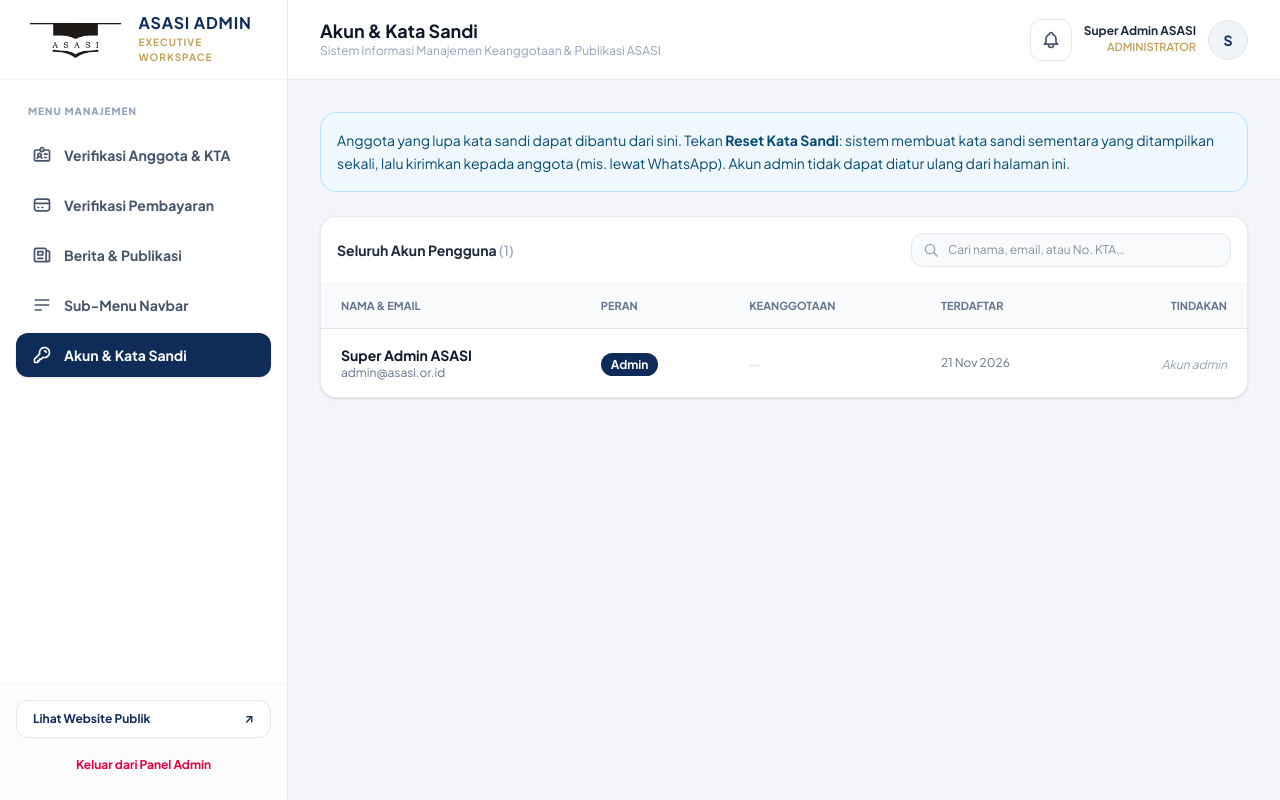
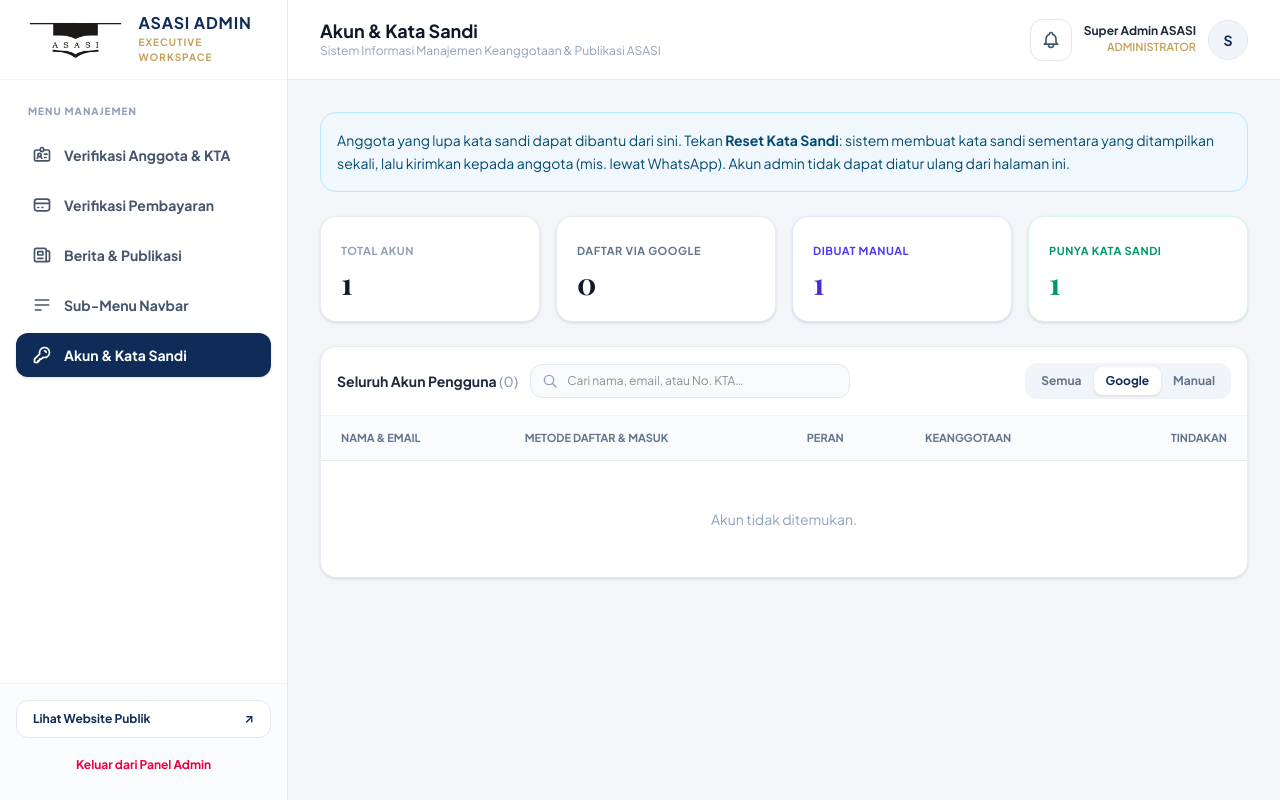
Before and after one commit to kukur-galer2025/web-asasi, a Laravel app: page /admin/akun?metode=google in a window 1280 px wide. Run offline with Laravel 12, Linux system fonts and the light colour scheme; a user stored in the database is signed in; data comes from the database, SQL or seed files in the repository; data that the repository does not hold is empty; style sheets or scripts are compiled from the project's sources; some libraries are stand-ins or nearby versions.

Commit message:
feat: tampilkan metode daftar & masuk akun (Google/Manual); perbaiki login Google
- Kolom baru users: registered_via, google_id, password_set_at, last_login_at, last_login_via
  (data lama: anggota = Google, admin = manual)
- Halaman Akun: badge Google/Manual, "masuk dengan", login terakhir, statistik & filter metode
- Badge ringkas di daftar anggota
- Perbaikan: login Google tidak lagi menimpa kata sandi & peran akun yang sudah ada
  (sebelumnya admin yang masuk lewat Google turun menjadi member dan kata sandi sementara hangus)

Co-Authored-By: Claude Opus 5.5 <noreply@anthropic.com>

```diff
--- a/app/Http/Controllers/AdminAccountController.php
+++ b/app/Http/Controllers/AdminAccountController.php
@@ -15,6 +15,7 @@ class AdminAccountController extends Controller
     public function index(Request $request)
     {
         $cari = trim((string) $request->query('cari', ''));
+        $metode = in_array($request->query('metode'), [User::VIA_GOOGLE, User::VIA_MANUAL], true) ? $request->query('metode') : 'semua';
 
         $users = User::with('memberProfile:id,user_id,nama_lengkap,nomor_anggota,no_whatsapp')
             ->when($cari !== '', fn ($q) => $q->where(fn ($w) => $w
@@ -23,12 +24,20 @@ class AdminAccountController extends Controller
                 ->orWhereHas('memberProfile', fn ($m) => $m
                     ->where('nama_lengkap', 'like', "%{$cari}%")
                     ->orWhere('nomor_anggota', 'like', "%{$cari}%"))))
+            ->when($metode !== 'semua', fn ($q) => $q->where('registered_via', $metode))
             ->orderByRaw("role = 'admin' desc")
             ->latest()
             ->paginate(25)
             ->withQueryString();
 
-        return view('admin.accounts', compact('users', 'cari'));
+        $stats = [
+            'total'      => User::count(),
+            'google'     => User::where('registered_via', User::VIA_GOOGLE)->count(),
+            'manual'     => User::where('registered_via', User::VIA_MANUAL)->count(),
+            'kata_sandi' => User::whereNotNull('password_set_at')->count(),
+        ];
+
+        return view('admin.accounts', compact('users', 'cari', 'metode', 'stats'));
     }
 
     // Atur ulang kata sandi anggota: dibuatkan kata sandi sementara yang ditampilkan sekali kepada admin
@@ -39,8 +48,9 @@ class AdminAccountController extends Controller
         $password = self::temporaryPassword();
 
         $user->forceFill([
-            'password'       => Hash::make($password),
-            'remember_token' => Str::random(60), // keluarkan sesi "ingat saya" yang lama
+            'password'        => Hash::make($password),
+            'password_set_at' => now(),
+            'remember_token'  => Str::random(60), // keluarkan sesi "ingat saya" yang lama
         ])->save();
 
         // Tautan lupa-password yang mungkin masih berlaku tidak lagi relevan
--- a/app/Http/Controllers/AdminController.php
+++ b/app/Http/Controllers/AdminController.php
@@ -26,7 +26,7 @@ class AdminController extends Controller
         $filter = $request->query('filter', 'semua');
         $cari = trim((string) $request->query('cari', ''));
 
-        $members = MemberProfile::with(['latestPayment', 'pendingPayment', 'user:id,email,role'])
+        $members = MemberProfile::with(['latestPayment', 'pendingPayment', 'user:id,email,role,registered_via,google_id'])
             ->when($cari !== '', fn ($q) => $q->where(fn ($w) => $w
                 ->where('nama_lengkap', 'like', "%{$cari}%")
                 ->orWhere('nomor_anggota', 'like', "%{$cari}%")
--- a/app/Http/Controllers/PasswordResetController.php
+++ b/app/Http/Controllers/PasswordResetController.php
@@ -68,8 +68,9 @@ class PasswordResetController extends Controller
             $request->only('email', 'password', 'password_confirmation', 'token'),
             function (User $user, string $password) {
                 $user->forceFill([
-                    'password'       => Hash::make($password),
-                    'remember_token' => Str::random(60),
+                    'password'        => Hash::make($password),
+                    'password_set_at' => now(),
+                    'remember_token'  => Str::random(60),
                 ])->save();
 
                 event(new PasswordReset($user));
--- a/app/Models/User.php
+++ b/app/Models/User.php
@@ -12,11 +12,15 @@ use Illuminate\Foundation\Auth\User as Authenticatable;
 use Illuminate\Notifications\Notifiable;
 
 #[Fillable(['name', 'email', 'password', 'role'])]
-#[Hidden(['password', 'remember_token'])]
+#[Hidden(['password', 'remember_token', 'google_id'])]
 class User extends Authenticatable
 {
     /** @use HasFactory<UserFactory> */
     use HasFactory, Notifiable;
+
+    public const VIA_GOOGLE = 'google';
+    public const VIA_MANUAL = 'manual';
+    public const LOGIN_PASSWORD = 'password';
 
     /**
      * Get the attributes that should be cast.
@@ -28,6 +32,8 @@ class User extends Authenticatable
         return [
             'email_verified_at' => 'datetime',
             'password' => 'hashed',
+            'password_set_at' => 'datetime',
+            'last_login_at' => 'datetime',
         ];
     }
 
@@ -40,4 +46,26 @@ class User extends Authenticatable
     {
         $this->notify(new ResetPasswordNotification($token));
     }
+
+    public function registeredViaGoogle(): bool
+    {
+        return $this->registered_via === self::VIA_GOOGLE;
+    }
+
+    // Terhubung ke Google (didaftarkan lewat Google atau pernah masuk dengan Google)
+    public function hasGoogle(): bool
+    {
+        return $this->registeredViaGoogle() || $this->google_id !== null;
+    }
+
+    // Punya kata sandi yang benar-benar diketahui pemiliknya (bukan kata sandi acak dari pendaftaran Google)
+    public function hasPassword(): bool
+    {
+        return $this->password_set_at !== null;
+    }
+
+    public function recordLogin(string $via): void
+    {
+        $this->forceFill(['last_login_at' => now(), 'last_login_via' => $via])->saveQuietly();
+    }
 }
--- a/database/seeders/AdminSeeder.php
+++ b/database/seeders/AdminSeeder.php
@@ -28,6 +28,8 @@ class AdminSeeder extends Seeder
             ]
         );
 
+        $admin->forceFill(['password_set_at' => $admin->password_set_at ?? now()])->save();
+
         if ($this->command) {
             $this->command->info("✓ Akun Admin berhasil dibuat / diperbarui:");
             $this->command->line("  - Nama     : {$admin->name}");
--- a/resources/views/admin/accounts.blade.php
+++ b/resources/views/admin/accounts.blade.php
@@ -9,14 +9,45 @@
         yang ditampilkan sekali, lalu kirimkan kepada anggota (mis. lewat WhatsApp). Akun admin tidak dapat diatur ulang dari halaman ini.
     </div>
 
+    <!-- Ringkasan metode pendaftaran -->
+    <div class="grid grid-cols-2 lg:grid-cols-4 gap-4">
+        <div class="bg-white p-5 rounded-2xl border border-slate-200/80 shadow-sm">
+            <span class="text-[11px] font-bold uppercase tracking-wider text-slate-400">Total Akun</span>
+            <p class="font-serif text-3xl font-bold text-slate-900 mt-1">{{ $stats['total'] }}</p>
+        </div>
+        <div class="bg-white p-5 rounded-2xl border border-slate-200/80 shadow-sm">
+            <span class="text-[11px] font-bold uppercase tracking-wider text-slate-500">Daftar via Google</span>
+            <p class="font-serif text-3xl font-bold text-slate-900 mt-1">{{ $stats['google'] }}</p>
+        </div>
+        <div class="bg-white p-5 rounded-2xl border border-indigo-100 shadow-sm">
+            <span class="text-[11px] font-bold uppercase tracking-wider text-indigo-600">Dibuat Manual</span>
+            <p class="font-serif text-3xl font-bold text-indigo-700 mt-1">{{ $stats['manual'] }}</p>
+        </div>
+        <div class="bg-white p-5 rounded-2xl border border-emerald-100 shadow-sm">
+            <span class="text-[11px] font-bold uppercase tracking-wider text-emerald-600">Punya Kata Sandi</span>
+            <p class="font-serif text-3xl font-bold text-emerald-600 mt-1">{{ $stats['kata_sandi'] }}</p>
+        </div>
+    </div>
+
     <div class="bg-white rounded-2xl shadow-sm border border-slate-200/80">
         <div class="p-4 border-b border-slate-100 flex flex-col sm:flex-row sm:items-center justify-between gap-3">
+            <div class="flex flex-col sm:flex-row sm:items-center gap-3 flex-1 min-w-0">
                 <h3 class="font-bold text-slate-800 text-sm shrink-0">Seluruh Akun Pengguna <span class="text-slate-400 font-medium">({{ $users->total() }})</span></h3>
                 <form method="GET" action="{{ route('admin.accounts') }}" class="relative w-full sm:max-w-xs">
+                    @if($metode !== 'semua')<input type="hidden" name="metode" value="{{ $metode }}">@endif
                     <input type="search" name="cari" value="{{ $cari }}" placeholder="Cari nama, email, atau No. KTA…"
                            class="w-full bg-slate-50 border border-slate-200 rounded-xl pl-9 pr-3 py-2 text-xs focus:bg-white focus:border-asasi-navy outline-none">
                     <svg class="w-4 h-4 text-slate-400 absolute left-3 top-1/2 -translate-y-1/2" fill="none" stroke="currentColor" viewBox="0 0 24 24"><path stroke-linecap="round" stroke-linejoin="round" stroke-width="2" d="M21 21l-5.2-5.2m1.7-5.3a7 7 0 11-14 0 7 7 0 0114 0z"/></svg>
                 </form>
+            </div>
+            <div class="inline-flex flex-wrap p-1 bg-slate-100 rounded-xl text-xs font-bold">
+                @foreach(['semua' => 'Semua', 'google' => 'Google', 'manual' => 'Manual'] as $key => $label)
+                    <a href="{{ route('admin.accounts', array_filter(['metode' => $key === 'semua' ? null : $key, 'cari' => $cari ?: null])) }}"
+                       class="px-3 py-1.5 rounded-lg transition {{ $metode === $key ? 'bg-white shadow-sm text-asasi-navy' : 'text-slate-500 hover:text-slate-800' }}">
+                        {{ $label }}
+                    </a>
+                @endforeach
+            </div>
         </div>
 
         <div class="overflow-x-auto">
@@ -24,9 +55,9 @@
                 <thead class="bg-slate-50/70">
                     <tr>
                         <th class="px-5 py-3.5 text-left text-[11px] font-bold text-slate-500 uppercase">Nama & Email</th>
+                        <th class="px-5 py-3.5 text-left text-[11px] font-bold text-slate-500 uppercase">Metode Daftar & Masuk</th>
                         <th class="px-5 py-3.5 text-left text-[11px] font-bold text-slate-500 uppercase">Peran</th>
                         <th class="px-5 py-3.5 text-left text-[11px] font-bold text-slate-500 uppercase">Keanggotaan</th>
-                        <th class="px-5 py-3.5 text-left text-[11px] font-bold text-slate-500 uppercase">Terdaftar</th>
                         <th class="px-5 py-3.5 text-right text-[11px] font-bold text-slate-500 uppercase">Tindakan</th>
                     </tr>
                 </thead>
@@ -36,6 +67,10 @@
                             <td class="px-5 py-4">
                                 <div class="font-bold text-slate-900">{{ $user->memberProfile->nama_lengkap ?? $user->name }}</div>
                                 <div class="text-xs text-slate-500">{{ $user->email }}</div>
+                                <div class="text-[11px] text-slate-400 mt-0.5">Terdaftar {{ $user->created_at?->format('d M Y') }}</div>
+                            </td>
+                            <td class="px-5 py-4">
+                                @include('admin.partials.login-method-badge', ['user' => $user])
                             </td>
                             <td class="px-5 py-4">
                                 @if($user->role === 'admin')
@@ -55,7 +90,6 @@
                                     <span class="text-xs text-slate-300">—</span>
                                 @endif
                             </td>
-                            <td class="px-5 py-4 text-xs text-slate-500 whitespace-nowrap">{{ $user->created_at?->format('d M Y') }}</td>
                             <td class="px-5 py-4 text-right whitespace-nowrap">
                                 @if($user->role === 'admin')
                                     <span class="text-xs text-slate-400 italic">Akun admin</span>
--- a/resources/views/admin/members.blade.php
+++ b/resources/views/admin/members.blade.php
@@ -75,7 +75,10 @@
                                     <div class="font-bold text-slate-900">{{ $member->nama_lengkap }}</div>
                                     <div class="text-xs text-slate-400">WA: {{ $member->no_whatsapp }}</div>
                                     @if($member->user)
-                                        <div class="text-xs text-slate-400">{{ $member->user->email }}</div>
+                                        <div class="mt-1 flex flex-wrap items-center gap-1.5">
+                                            @include('admin.partials.login-method-badge', ['user' => $member->user, 'compact' => true])
+                                            <span class="text-xs text-slate-400">{{ $member->user->email }}</span>
+                                        </div>
                                     @endif
                                 </div>
                             </div>
```
Also changed, not shown: app/Http/Controllers/AuthController.php (+24 -7 lines), resources/views/admin/partials/login-method-badge.blade.php (added, +30 -0 lines), tests/Feature/LoginMethodTest.php (added, +101 -0 lines), database/migrations/2026_11_21_090000_add_login_method_columns_to_users_table.php (added). Lines whose indentation alone changed are shown as unchanged.
